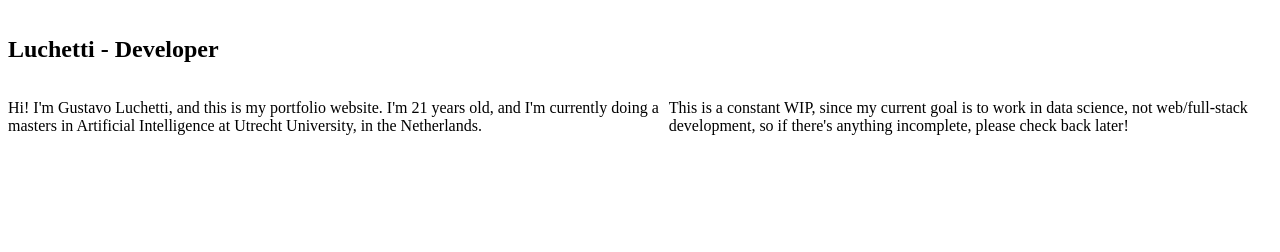
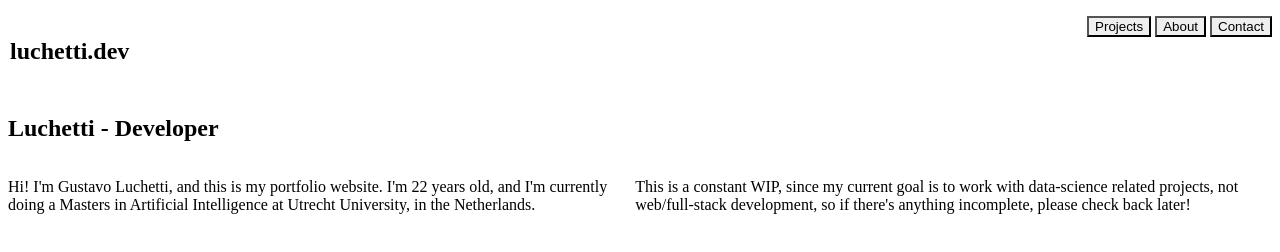
Before and after one commit to gusluchetti/portfolio, a Gatsby site: page /App in a window 1280 px wide. Built offline with nearby package versions, Linux system fonts and the light colour scheme; Gatsby itself is replaced by a stand-in of ours.

Commit message:
feat: update about page

```diff
--- a/src/pages/App.tsx
+++ b/src/pages/App.tsx
@@ -1,17 +1,20 @@
 import React from 'react'
-import { Container, Heading, Text, Stack } from '@chakra-ui/react'
+import { Container, Divider, Heading, Text, Stack } from '@chakra-ui/react'
 import Navbar from '../components/navbar'
 
 const App = () => (
   <Container py={8} px={[4, 16, 24]} maxW="container.xl">
-      <Heading>Luchetti - Developer</Heading>
+    <Navbar />
+    <Divider />
+
+    <Heading>Luchetti - Developer</Heading>
       <Stack direction={["column", "row"]}>
         <Text>
-        Hi! I'm Gustavo Luchetti, and this is my portfolio website. I'm 21 years old, and I'm currently doing a masters in Artificial Intelligence at Utrecht University, in the Netherlands.
+        Hi! I'm Gustavo Luchetti, and this is my portfolio website. I'm 22 years old, and I'm currently doing a Masters in Artificial Intelligence at Utrecht University, in the Netherlands.
         </Text>
 
         <Text>
-          This is a constant WIP, since my current goal is to work in data science, not web/full-stack development, so if there's anything incomplete, please check back later!
+          This is a constant WIP, since my current goal is to work with data-science related projects, not web/full-stack development, so if there's anything incomplete, please check back later!
         </Text>
     </Stack>
   </Container>
```
